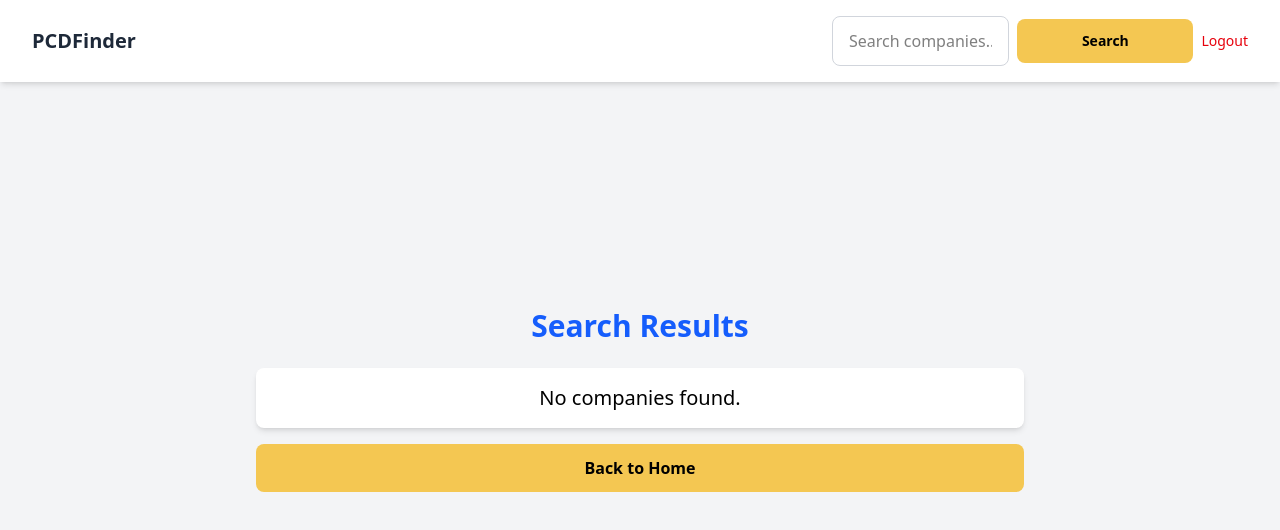
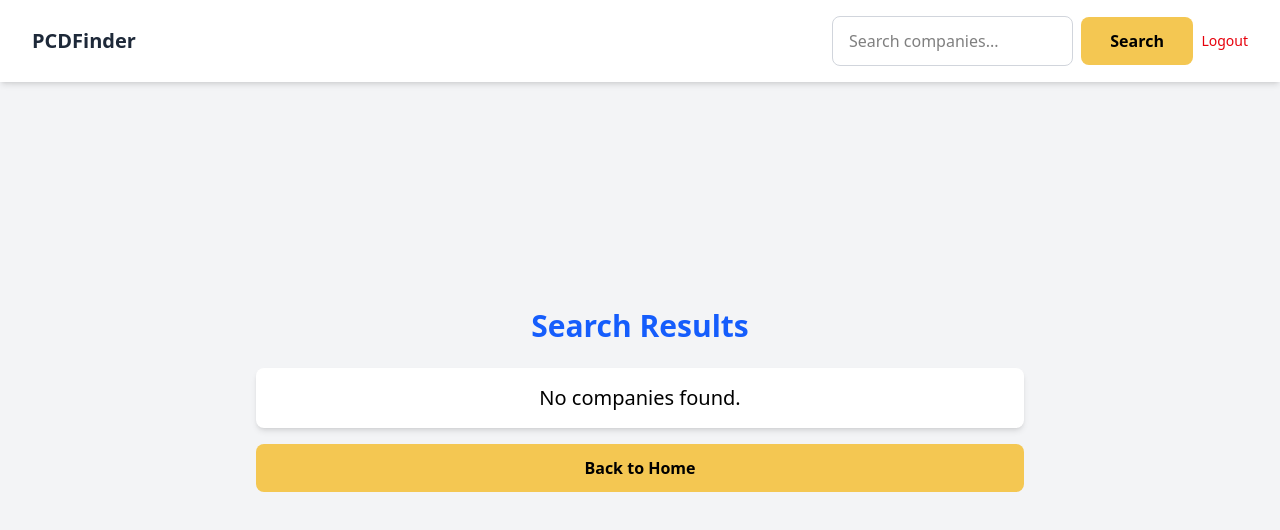
Before and after one commit to rnfouf/IF781-MVP, a React app in the folder frontend/: page /search-results in a window 1280 px wide. Shown: the top 530 px of the page. Built offline with nearby package versions, Linux system fonts and the light colour scheme; sample sign-in values are in the browser's storage; the HTML template or start-up script is replaced by a standard one.

Commit message:
Ajustar botão de busca

```diff
--- a/frontend/src/components/Header.jsx
+++ b/frontend/src/components/Header.jsx
@@ -33,7 +33,7 @@ export default function Header() {
           onKeyDown={handleSearch}
           className="w-full text-lg px-4 py-3 border border-gray-300 rounded-lg"
         />
-        <Button onClick={handleSearch} className="px-4 py-2 text-sm">Search</Button>
+        <Button onClick={handleSearch} className="!w-1/2">Search</Button>
         <span className="text-red-600 cursor-pointer text-sm font-medium hover:underline" onClick={handleLogout}>
           Logout
         </span>
```
